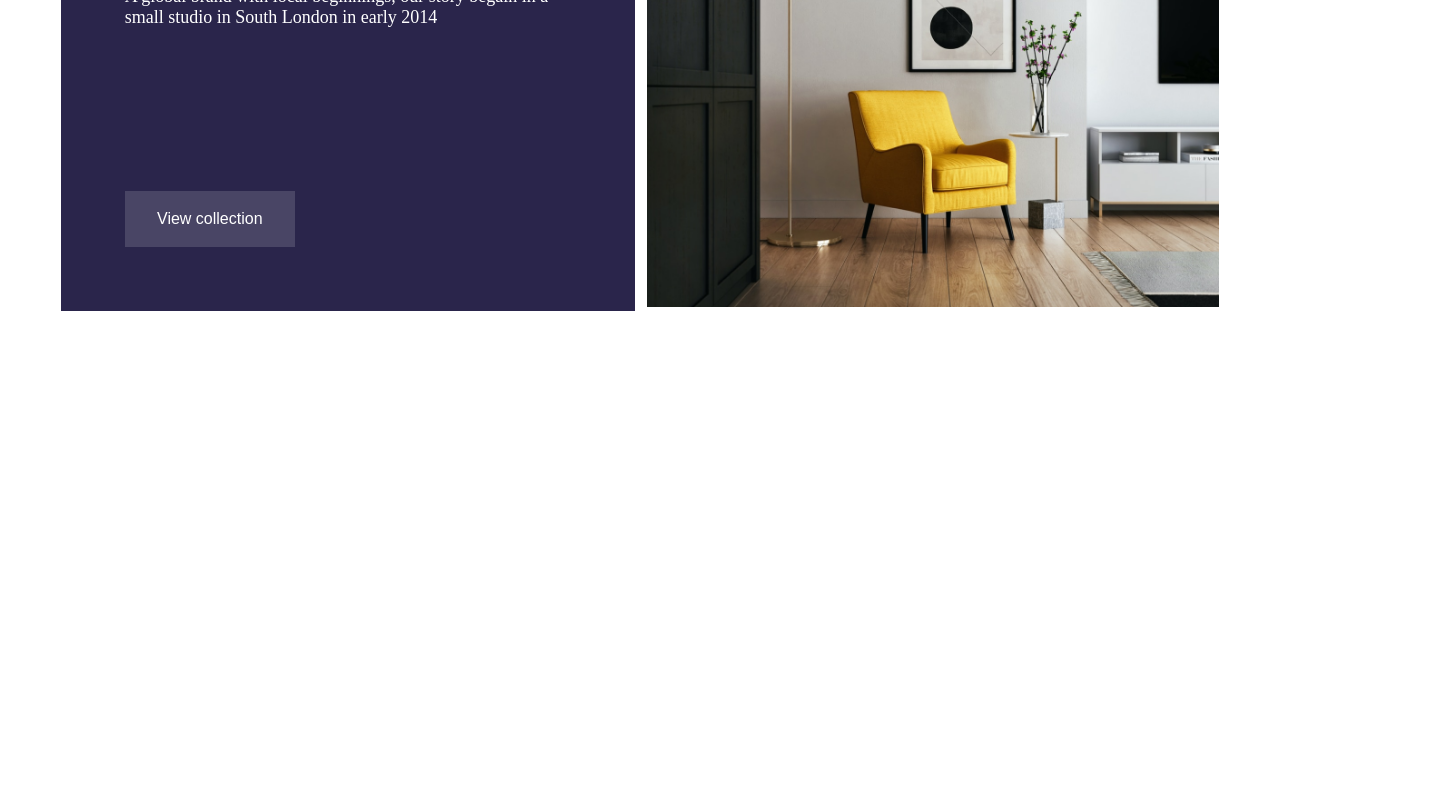
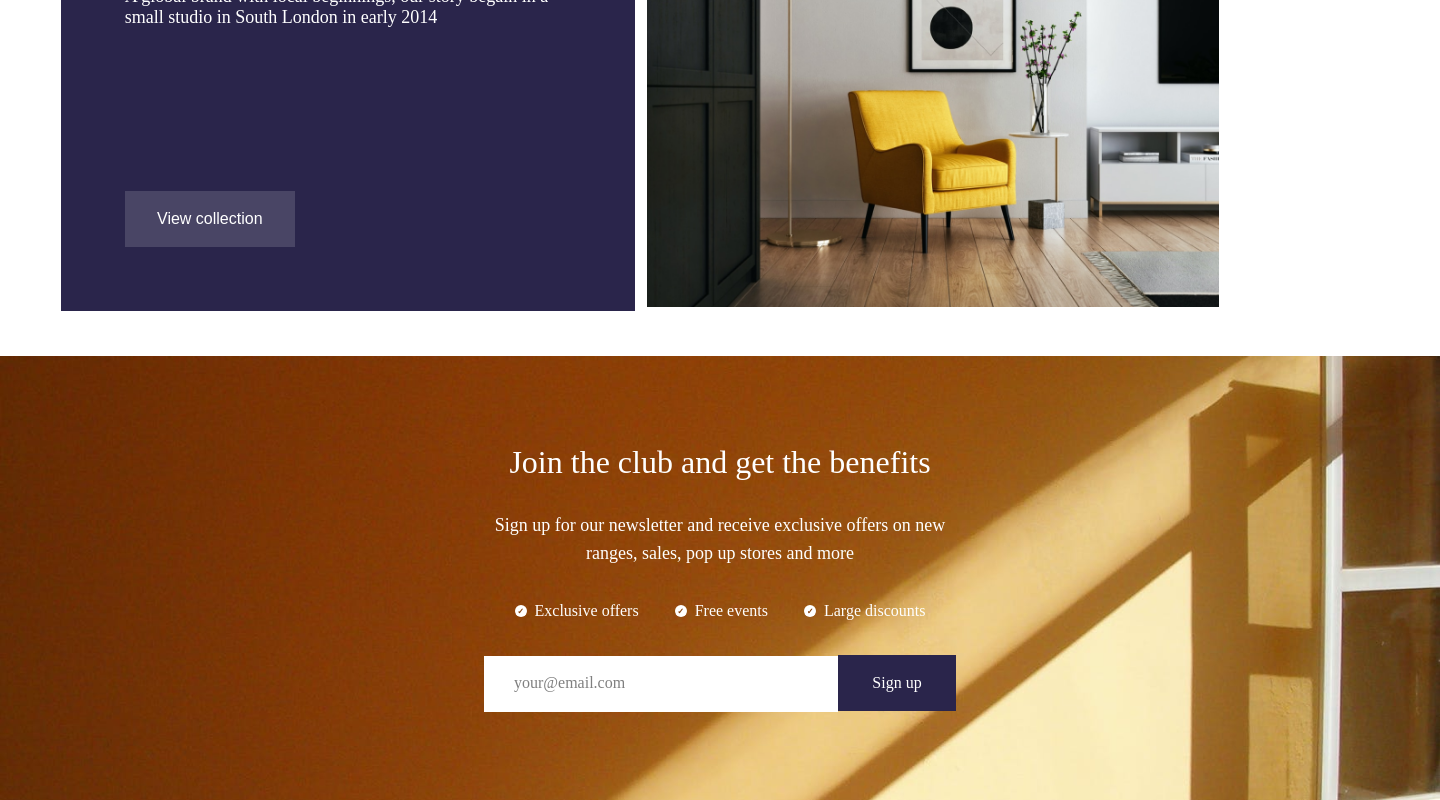
Before and after one commit to mayconndouglass/ecommerce-website-react, a React (Vite) app: page / in a window 1280 px wide. Shown: the part 2435-3235 px from the top of the page, 1440 px wide, since content can reach past the window. Before the commit the page ends 2791 px from the top, so only its background shows below. Built offline with nearby package versions, Linux system fonts and the light colour scheme.

Commit message:
feat: Sign up section

```diff
--- a/src/components/Button/styles.ts
+++ b/src/components/Button/styles.ts
@@ -6,14 +6,15 @@ export const Button = styled.button`
     align-items: center;
     outline: none;
     border: none;
+    cursor: pointer;
 
     width: 170px;
     height: 56px;
     padding: 1rem 2rem;
     background-color: ${props => props.theme['light-gray']};
+    color: #2A254B;
 
     font-size: 1rem;
     font-family: Satoshi, sans-serif;
     font-weight: 400;
-    color: #2A254B;
 `
--- a/src/components/Features/data.ts
+++ b/src/components/Features/data.ts
@@ -1,29 +1,24 @@
-import iconDelivery from '../../../public/assets/images/icon-delivery.svg'
-import iconCheckmark from '../../../public/assets/images/icon-checkmark.svg'
-import iconPuchase from '../../../public/assets/images/icon-puchase.svg'
-import iconSprout from '../../../public/assets/images/icon-sprout.svg'
-
 export const cardData = [
     {
-        icon: iconDelivery,
+        icon: './public/assets/images/icon-delivery.svg',
         title: 'Next day as standard',
         content: 'Order before 3pm and getyour order the next day as standard',
         alt: 'Delivery'
     },
     {
-        icon: iconCheckmark,
+        icon: './public/assets/images/icon-checkmark.svg',
         title: 'Made by true artisans',
         content: 'Handmade crafted goods made with real passion and craftmanship',
         alt: 'CheckMark'
     },
     {
-        icon: iconPuchase,
+        icon: './public/assets/images/icon-puchase.svg',
         title: 'Unbeatable prices',
         content: 'For our materials and quality you won’t find better prices anywhere',
         alt: 'Puchase'
     },
     {
-        icon: iconSprout,
+        icon: './public/assets/images/icon-sprout.svg',
         title: 'Recycled packaging',
         content: 'We use 100% recycled to ensure our footprint is more manageable',
         alt: 'Sprout'
--- a/src/components/Products/data.ts
+++ b/src/components/Products/data.ts
@@ -1,26 +1,21 @@
-import chair from '../../../public/assets/images/chair.png'
-import vases from '../../../public/assets/images/vases.png'
-import silkyVase from '../../../public/assets/images/silky-vase.png'
-import lamp from '../../../public/assets/images/lamp.png'
-
 export const productData = [
     {
-        img: chair,
+        img: './public/assets/images/chair.png',
         title: 'The Dandy chair',
         price: '£250',
     },
     {
-        img: vases,
+        img: './public/assets/images/vases.png',
         title: 'Rustic Vase Set',
         price: '£155'
     },
     {
-        img: silkyVase,
+        img: './public/assets/images/silky-vase.png',
         title: 'The Silky Vase',
         price: '£125'
     },
     {
-        img: lamp,
+        img: './public/assets/images/lamp.png',
         title: 'The Lucy Lamp',
         price: '£399'
     }
--- /dev/null
+++ b/src/pages/Home/components/Signup/index.tsx
@@ -0,0 +1,35 @@
+import * as S from './styles'
+
+export const Signup = () => {
+    return (
+        <S.Container>
+            <h2>Join the club and get the benefits</h2>
+            <p>
+                Sign up for our newsletter and receive exclusive offers on new
+                ranges, sales, pop up stores and more
+            </p>
+
+            <div className="radios-container">
+                <div className='radio-container'>
+                    <div className="custom-checkbox"><span>✓</span></div>
+                    <p>Exclusive offers</p>
+                </div>
+
+                <div className='radio-container'>
+                    <div className="custom-checkbox"><span>✓</span></div>
+                    <p>Free events</p>
+                </div>
+
+                <div className='radio-container'>
+                    <div className="custom-checkbox"><span>✓</span></div>
+                    <p>Large discounts</p>
+                </div>
+            </div>
+
+            <div className="input-container">
+                <input type="text" placeholder='your@email.com' />
+                <button>Sign up</button>
+            </div>
+        </S.Container>
+    )
+}
--- /dev/null
+++ b/src/pages/Home/components/Signup/styles.ts
@@ -0,0 +1,99 @@
+import styled from 'styled-components'
+
+export const Container = styled.section`
+    display: flex;
+    flex-direction: column;
+    justify-content: center;
+    align-items: center;
+    gap: 1.875rem;
+
+    width: 1440px;
+    height: 444px;
+    margin: 0 auto;
+
+    background-image: url('./public/assets/images/signup-background.png');
+
+    h2 {
+        font-family: "Clash Display";
+        font-weight: 400;
+        font-size: 2rem;
+        color: ${props => props.theme.white}
+    }
+
+    p {
+        font-family: "Satoshi";
+        font-weight: 400;
+        font-size: 1.125rem;
+        color: ${props => props.theme.white};
+        line-height: 1.75rem;
+        text-align: center;
+
+        max-width: 494px;
+    }
+
+    .radios-container {
+        display: flex;
+        gap: 2.25rem;
+
+        .radio-container {
+            display: flex;
+            justify-content: center;
+            align-items: center;
+            gap: 0.5rem;
+
+            p {
+                font-family: "Satoshi";
+                font-size: 1rem;
+                font-weight: 400;
+            }
+        }
+    }
+
+    .custom-checkbox {
+        display: flex;
+        align-items: center;
+        justify-content: center;
+
+        width: 0.75rem;
+        height: 0.75rem;
+        background-color: white;
+        border-radius: 50%;
+
+        span {
+            font-size: 0.5rem;
+            color: #833C06;
+            font-weight: 900;
+        }
+    }
+
+    .input-container {
+        input {
+            width: 354px;
+            height: 56px;
+            border: none;
+            outline: none;
+            padding: 0.937rem 1.875rem;
+
+            &::placeholder {
+                font-family: "Satoshi";
+                font-size: 1rem;
+                font-weight: 400;
+                color: rgba(0, 0, 0, 0.5);
+            }
+        }
+
+        button {
+            width: 118px;
+            height: 56px;
+
+            border: none;
+            outline: none;
+            background-color: ${props => props.theme['dark-primary']};
+            color: white;
+
+            font-family: "Satoshi";
+            font-size: 1rem;
+            font-weight: 400;
+        }
+    }
+`
--- a/src/pages/Home/index.tsx
+++ b/src/pages/Home/index.tsx
@@ -5,6 +5,7 @@ import { Hero } from './components/Hero'
 import { Features } from '../../components/Features'
 import { Products } from '../../components/Products'
 import { About } from './components/About'
+import { Signup } from './components/Signup'
 
 export const Home = () => {
 
@@ -15,6 +16,7 @@ export const Home = () => {
             <Features />
             <Products />
             <About />
+            <Signup />
         </S.Container>
     )
 }
```
Also changed, not shown: public/assets/images/signup-background.png (added).
